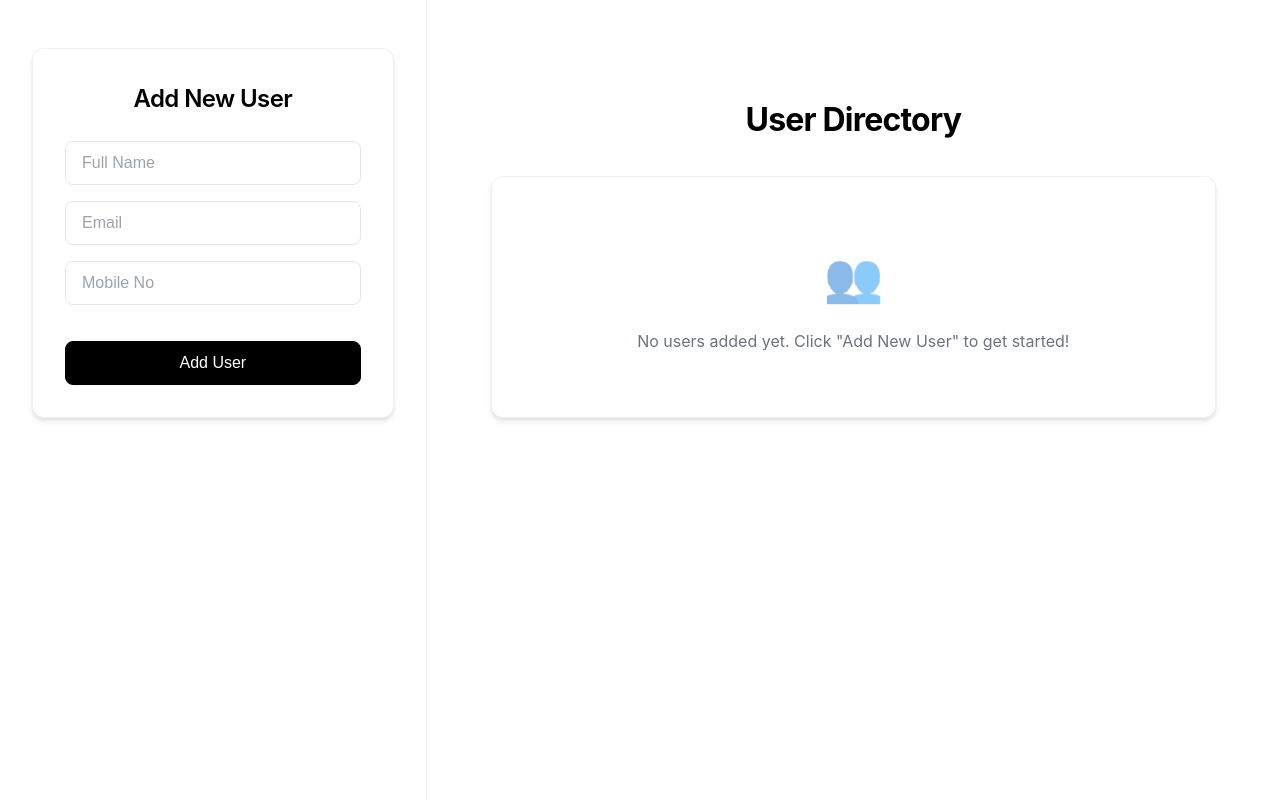
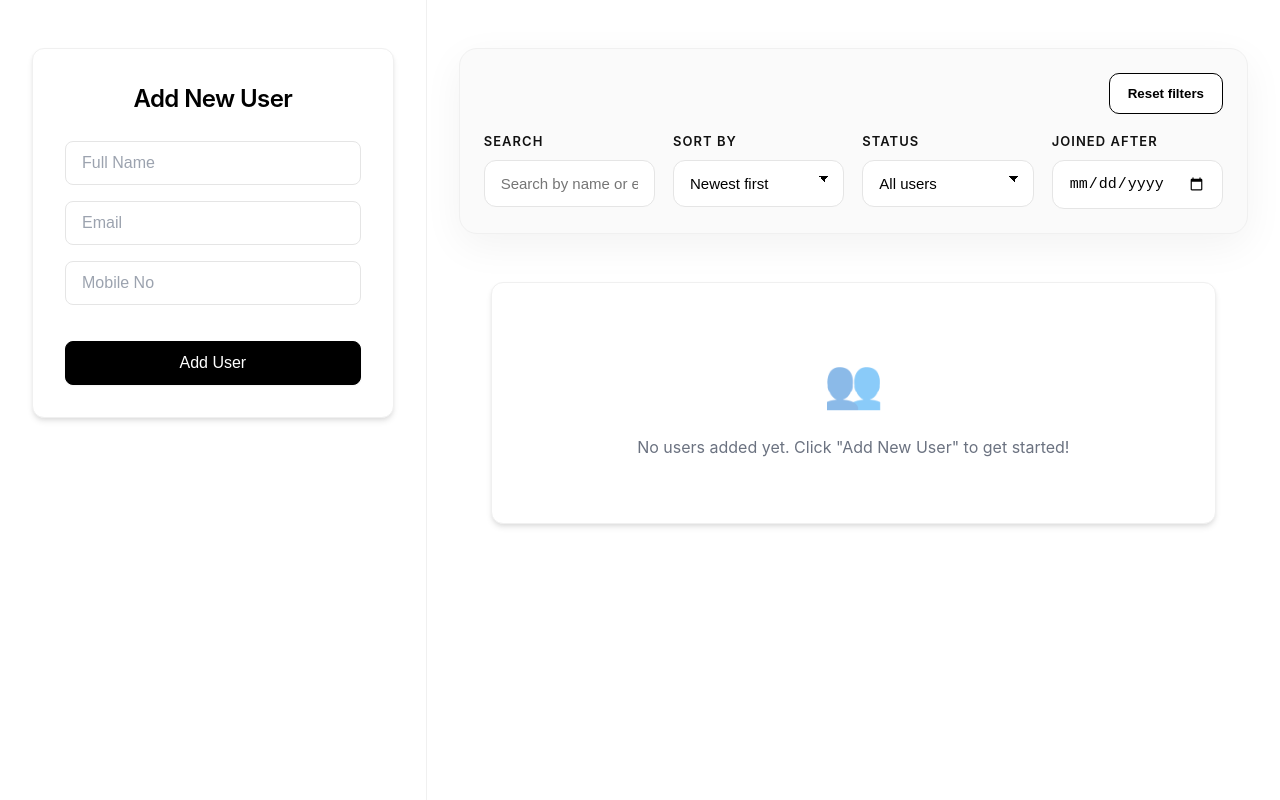
Before and after one commit to gauravsoni97/machine_coding_round, a React (Vite) app in the folder ReactJs/user_management/: page / in a window 1280 px wide. Built offline with nearby package versions, Linux system fonts and the light colour scheme.

Commit message:
fix : ui and added static filters

```diff
--- a/ReactJs/user_management/src/App.jsx
+++ b/ReactJs/user_management/src/App.jsx
@@ -2,6 +2,7 @@ import React, { useState, useEffect } from "react";
 import AddUserForm from "./components/AddUserForm";
 import UserList from "./components/UserList";
 import "./styles/App.css";
+import Filters from "./components/Filters";
 
 const App = () => {
   const [listData, setListData] = useState(() => {
@@ -9,9 +10,13 @@ const App = () => {
     return savedUsers ? JSON.parse(savedUsers) : [];
   });
 
+
   useEffect(() => {
     localStorage.setItem('userList', JSON.stringify(listData));
   }, [listData]);
+
+
+  console.log({listData})
 
   const handleDeleteUser = (userId) => {
     setListData((prevList) => prevList.filter((user) => user.userId !== userId));
@@ -23,6 +28,7 @@ const App = () => {
         <AddUserForm setListData={setListData} />
       </div>
       <div className="list-section">
+        <Filters/>
         <UserList listData={listData} onDeleteUser={handleDeleteUser} />
       </div>
     </div>
--- a/ReactJs/user_management/src/components/AddUserForm.jsx
+++ b/ReactJs/user_management/src/components/AddUserForm.jsx
@@ -7,6 +7,7 @@ const AddUserForm = ({setListData}) => {
     userName: "",
     email: "",
     phone: "",
+    createdAt:null,
   });
 
   const handleChange = (e) => {
@@ -22,7 +23,8 @@ const AddUserForm = ({setListData}) => {
     if (userData.userName && userData.email && userData.phone) {
       const userWithId = {
         ...userData,
-        userId: Date.now()
+        userId: Date.now(),
+        createdAt: Date.now(),
       };
       setListData((prevList) => [...prevList, userWithId]);
       setUserData({ userName: "", email: "", phone: "" });
--- /dev/null
+++ b/ReactJs/user_management/src/components/Filters.jsx
@@ -0,0 +1,54 @@
+import React from "react";
+
+const Filters = ({}) => {
+
+  return (
+    <section className="filters-section">
+      <div className="filters-header">
+        <div>
+        </div>
+        <button type="button" className="filters-reset">
+          Reset filters
+        </button>
+      </div>
+
+      <div className="filters-grid">
+        <div className="filter-item">
+          <label htmlFor="search">Search</label>
+          <input
+            id="search"
+            className="filters-input"
+            type="text"
+            placeholder="Search by name or email"
+          />
+        </div>
+
+        <div className="filter-item">
+          <label htmlFor="sortBy">Sort by</label>
+          <select id="sortBy" className="filters-select">
+            <option value="latest">Newest first</option>
+            <option value="oldest">Oldest first</option>
+            <option value="name-asc">Name A → Z</option>
+            <option value="name-desc">Name Z → A</option>
+          </select>
+        </div>
+
+        <div className="filter-item">
+          <label htmlFor="status">Status</label>
+          <select id="status" className="filters-select">
+            <option value="all">All users</option>
+            <option value="active">Active</option>
+            <option value="inactive">Inactive</option>
+          </select>
+        </div>
+
+        <div className="filter-item">
+          <label htmlFor="joined">Joined after</label>
+          <input id="joined" className="filters-input" type="date" />
+        </div>
+      </div>
+    </section>
+  );
+};
+
+export default Filters;
--- a/ReactJs/user_management/src/components/UserList.jsx
+++ b/ReactJs/user_management/src/components/UserList.jsx
@@ -4,7 +4,6 @@ import "../styles/UserList.css";
 const UserList = ({ listData, onDeleteUser }) => {
   return (
     <div className="user-list-container">
-      <h1>User Directory</h1>
       {listData.length > 0 ? (
         <div className="users-table-container">
           <table className="users-table">
--- a/ReactJs/user_management/src/styles/App.css
+++ b/ReactJs/user_management/src/styles/App.css
@@ -20,6 +20,125 @@
     background: #ffffff;
     padding: 48px 32px;
     overflow-y: auto;
+}
+
+.filters-section {
+    margin-bottom: 26px;
+    padding: 24px;
+    background: #fafafa;
+    border: 1px solid #f0f0f0;
+    border-radius: 18px;
+    box-shadow: 0 12px 40px rgba(0, 0, 0, 0.05);
+}
+
+.filters-header {
+    display: flex;
+    align-items: center;
+    justify-content: space-between;
+    gap: 16px;
+    margin-bottom: 18px;
+}
+
+.filters-label {
+    margin: 0;
+    font-size: 12px;
+    font-weight: 700;
+    letter-spacing: 0.2em;
+    text-transform: uppercase;
+    color: #111111;
+}
+
+.filters-title {
+    margin: 6px 0 0;
+    font-size: 22px;
+    font-weight: 700;
+    color: #000000;
+}
+
+.filters-reset {
+    padding: 12px 18px;
+    border: 1px solid #000000;
+    border-radius: 10px;
+    background: #ffffff;
+    color: #000000;
+    font-weight: 600;
+    cursor: pointer;
+    transition: background 0.2s ease, color 0.2s ease, box-shadow 0.2s ease;
+}
+
+.filters-reset:hover {
+    background: #000000;
+    color: #ffffff;
+    box-shadow: 0 10px 30px rgba(0, 0, 0, 0.08);
+}
+
+.filters-grid {
+    display: grid;
+    grid-template-columns: repeat(4, minmax(0, 1fr));
+    gap: 18px;
+}
+
+.filters-grid .filter-item {
+    display: flex;
+    flex-direction: column;
+}
+
+.filters-grid .filter-item label {
+    margin-bottom: 8px;
+    font-size: 13px;
+    font-weight: 600;
+    color: #111111;
+    text-transform: uppercase;
+    letter-spacing: 0.08em;
+}
+
+.filters-input,
+.filters-select {
+    width: 100%;
+    padding: 14px 16px;
+    border: 1px solid #e5e5e5;
+    border-radius: 12px;
+    background: #ffffff;
+    color: #000000;
+    font-size: 15px;
+    transition: border-color 0.2s ease, box-shadow 0.2s ease;
+}
+
+.filters-input:focus,
+.filters-select:focus {
+    outline: none;
+    border-color: #000000;
+    box-shadow: 0 0 0 4px rgba(0, 0, 0, 0.08);
+}
+
+.filters-select {
+    appearance: none;
+    -webkit-appearance: none;
+    -moz-appearance: none;
+    background-image: linear-gradient(45deg, transparent 50%, #000000 50%),
+      linear-gradient(135deg, #000000 50%, transparent 50%);
+    background-position: calc(100% - 18px) calc(50% - 4px), calc(100% - 14px) calc(50% - 4px);
+    background-size: 6px 6px, 6px 6px;
+    background-repeat: no-repeat;
+    padding-right: 42px;
+    cursor: pointer;
+}
+
+@media (max-width: 1024px) {
+    .filters-grid {
+        grid-template-columns: repeat(2, minmax(0, 1fr));
+    }
+}
+
+@media (max-width: 720px) {
+    .filters-grid {
+        grid-template-columns: 1fr;
+    }
+
+    .filters-header {
+        flex-direction: column;
+        align-items: stretch;
+    }
 }
 
 .add-user-btn {
@@ -52,7 +171,6 @@
     box-shadow: 0 1px 2px rgba(0, 0, 0, 0.1);
     transform: translateX(-50%) translateY(0);
 }
-}
 
 /* Responsive design */
 @media (max-width: 1024px) {
```
